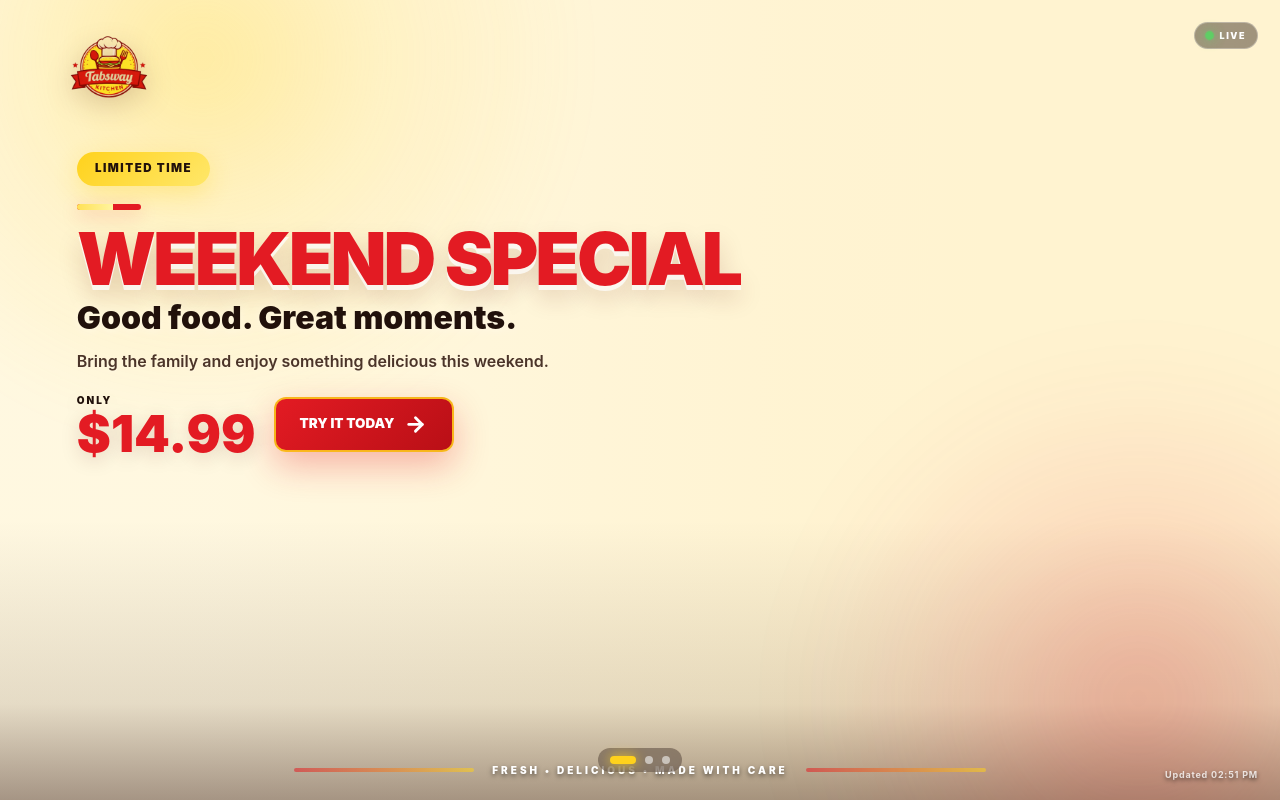
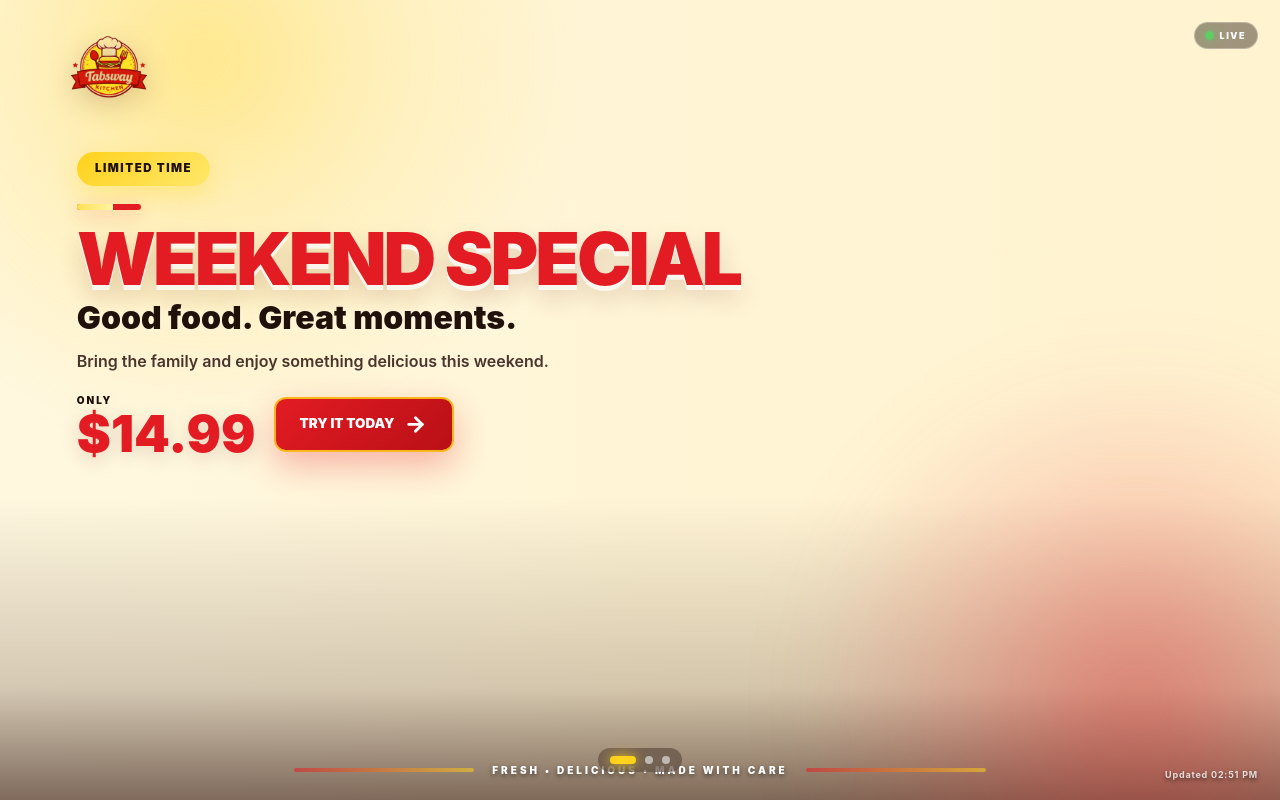
Before and after one commit to tabswayrecipe/tabsway-tv, a React (Vite) app: page / in a window 1280 px wide. Built offline with nearby package versions, Linux system fonts and the light colour scheme.

Commit message:
new tv update2

```diff
--- a/src/styles.css
+++ b/src/styles.css
@@ -37,6 +37,7 @@ html {
 
 body {
   min-width: 320px;
+
   font-family:
     Inter,
     "Segoe UI",
@@ -86,24 +87,45 @@ body {
 
   isolation: isolate;
 
-  background-color: #fff3d0;
-
-  /*
-    IMPORTANT:
-    If React supplies:
-      style={{ backgroundImage: `url(...)` }}
-
-    this will work.
-
-    You can also set:
-      --promo-image: url("/images/promo.jpg");
-  */
-
-  background-image: var(--promo-image, none);
-
-  background-size: cover;
-  background-position: center center;
-  background-repeat: no-repeat;
+  background: #fff3d0;
+}
+
+
+/* =====================================================
+   PROMO IMAGE
+
+   IMPORTANT:
+   Use an actual <img class="promotion-image">
+   inside .promotion.
+
+   This guarantees the image is rendered even when
+   the image comes from src/images.
+===================================================== */
+
+.promotion-image {
+  position: absolute;
+
+  inset: 0;
+
+  z-index: 0;
+
+  display: block;
+
+  width: 100%;
+  height: 100%;
+
+  object-fit: cover;
+  object-position: center center;
+
+  max-width: none;
+
+  opacity: 1;
+
+  visibility: visible;
+
+  pointer-events: none;
+
+  user-select: none;
 
   animation:
     backgroundZoom
@@ -114,116 +136,14 @@ body {
 
 
 /* =====================================================
-   PROMOTION IMAGE
-===================================================== */
-
-/*
-   This supports a real image such as:
-
-   <div className="promotion">
-      <img className="promotion-image" src="..." />
-      ...
-   </div>
-*/
-
-.promotion-image {
-  position: absolute;
-
-  inset: 0;
-
-  z-index: 0;
-
-  display: block;
-
-  width: 100%;
-  height: 100%;
-
-  min-width: 100%;
-  min-height: 100%;
-
-  object-fit: cover;
-  object-position: center center;
-
-  opacity: 1;
-
-  visibility: visible;
-
-  pointer-events: none;
-
-  user-select: none;
-
-  animation:
-    imageZoom
-    18s
-    ease-out
-    forwards;
-}
-
-
-/*
-   Also support a plain <img> directly inside
-   .promotion if it does not have a class.
-*/
-
-.promotion > img:first-child {
-  position: absolute;
-
-  inset: 0;
-
-  z-index: 0;
-
-  display: block;
-
-  width: 100%;
-  height: 100%;
-
-  object-fit: cover;
-  object-position: center center;
-
-  opacity: 1;
-
-  visibility: visible;
-
-  pointer-events: none;
-
-  user-select: none;
-
-  animation:
-    imageZoom
-    18s
-    ease-out
-    forwards;
-}
-
-
-/* =====================================================
-   IMAGE POSITIONING
-===================================================== */
-
-/*
-   Desktop:
-   Keep the important part of the promotional photo
-   visible on the right side.
-*/
-
-@media (min-width: 1101px) {
-  .promotion-image,
-  .promotion > img:first-child {
-    object-position: center center;
-  }
-}
-
-
-/*
-   Wide TV:
-   Favor the right side of the photograph.
-*/
-
-@media (min-width: 1600px) {
-  .promotion-image,
-  .promotion > img:first-child {
-    object-position: 65% center;
-  }
+   IMAGE FALLBACK
+
+   If image is inside a nested element, this helps
+   prevent inherited sizing problems.
+===================================================== */
+
+.promotion img {
+  max-width: none;
 }
 
 
@@ -236,32 +156,23 @@ body {
 
   inset: 0;
 
-  z-index: 2;
+  z-index: 1;
 
   pointer-events: none;
-
-  /*
-    IMPORTANT:
-    Much lighter than your original overlay.
-
-    The right side stays visible.
-  */
 
   background:
     linear-gradient(
       90deg,
 
-      rgba(255, 248, 225, 0.97) 0%,
-
-      rgba(255, 248, 225, 0.92) 17%,
-
-      rgba(255, 248, 225, 0.72) 32%,
-
-      rgba(255, 248, 225, 0.42) 46%,
-
-      rgba(255, 248, 225, 0.12) 62%,
-
-      rgba(255, 255, 255, 0) 78%,
+      rgba(255, 248, 225, 0.88) 0%,
+
+      rgba(255, 248, 225, 0.76) 18%,
+
+      rgba(255, 248, 225, 0.56) 35%,
+
+      rgba(255, 248, 225, 0.28) 50%,
+
+      rgba(255, 255, 255, 0.08) 68%,
 
       rgba(255, 255, 255, 0) 100%
     );
@@ -277,22 +188,25 @@ body {
 
   inset: 0;
 
-  z-index: 3;
+  z-index: 2;
 
   pointer-events: none;
 
   background:
     linear-gradient(
       0deg,
-      rgba(42, 12, 5, 0.42) 0%,
-      rgba(42, 12, 5, 0.12) 12%,
-      rgba(42, 12, 5, 0) 35%
-    );
-}
-
-
-/* =====================================================
-   YELLOW LIGHT
+
+      rgba(42, 12, 5, 0.60) 0%,
+
+      rgba(42, 12, 5, 0.20) 14%,
+
+      transparent 38%
+    );
+}
+
+
+/* =====================================================
+   TOP YELLOW LIGHT
 ===================================================== */
 
 .promotion::before {
@@ -306,7 +220,7 @@ body {
   top: -330px;
   left: -250px;
 
-  z-index: 4;
+  z-index: 3;
 
   pointer-events: none;
 
@@ -315,8 +229,8 @@ body {
   background:
     radial-gradient(
       circle,
-      rgba(255, 210, 28, 0.32) 0%,
-      rgba(255, 210, 28, 0.12) 35%,
+      rgba(255, 210, 28, 0.42) 0%,
+      rgba(255, 210, 28, 0.16) 35%,
       rgba(255, 210, 28, 0) 72%
     );
 
@@ -346,7 +260,7 @@ body {
   right: -260px;
   bottom: -280px;
 
-  z-index: 4;
+  z-index: 3;
 
   pointer-events: none;
 
@@ -355,8 +269,8 @@ body {
   background:
     radial-gradient(
       circle,
-      rgba(227, 27, 35, 0.25) 0%,
-      rgba(227, 27, 35, 0.08) 42%,
+      rgba(227, 27, 35, 0.42) 0%,
+      rgba(227, 27, 35, 0.14) 42%,
       rgba(227, 27, 35, 0) 72%
     );
 
@@ -381,6 +295,7 @@ body {
   z-index: 50;
 
   top: 3vh;
+
   left: 5vw;
   right: 5vw;
 
@@ -405,13 +320,19 @@ body {
 .header-logo {
   display: block;
 
-  width: clamp(160px, 13vw, 275px);
+  width:
+    clamp(
+      160px,
+      13vw,
+      275px
+    );
 
   height: auto;
 
   max-height: 90px;
 
   object-fit: contain;
+
   object-position: left center;
 
   flex: 0 0 auto;
@@ -419,14 +340,17 @@ body {
   background: transparent !important;
 
   border: none !important;
+
   outline: none !important;
 
   padding: 0 !important;
+
   margin: 0;
 
   filter:
     drop-shadow(
-      0 7px 14px rgba(80, 30, 0, 0.24)
+      0 7px 14px
+      rgba(80, 30, 0, 0.24)
     );
 
   animation:
@@ -473,13 +397,22 @@ body {
   color: var(--white);
 
   border:
-    2px solid rgba(255, 210, 28, 0.95);
+    2px solid
+    rgba(255, 210, 28, 0.95);
 
   box-shadow:
-    0 12px 30px rgba(227, 27, 35, 0.32),
-    0 0 0 4px rgba(255, 255, 255, 0.20);
-
-  font-size: clamp(10px, 0.85vw, 14px);
+    0 12px 30px
+    rgba(227, 27, 35, 0.32),
+
+    0 0 0 4px
+    rgba(255, 255, 255, 0.20);
+
+  font-size:
+    clamp(
+      10px,
+      0.85vw,
+      14px
+    );
 
   font-weight: 950;
 
@@ -503,27 +436,25 @@ body {
 }
 
 
-/* =====================================================
-   SPECIAL OFFER DOT
-===================================================== */
-
 .header-promo-dot {
   display: block;
 
   width: 10px;
   height: 10px;
-
   min-width: 10px;
 
-  margin-right: 7px;
+  margin-right: 8px;
 
   border-radius: 50%;
 
   background: var(--yellow);
 
   box-shadow:
-    0 0 0 3px rgba(255, 210, 28, 0.18),
-    0 0 18px rgba(255, 210, 28, 0.90);
+    0 0 0 3px
+    rgba(255, 210, 28, 0.18),
+
+    0 0 18px
+    rgba(255, 210, 28, 0.90);
 
   animation:
     pulse
@@ -533,10 +464,6 @@ body {
 }
 
 
-/* =====================================================
-   SPECIAL OFFER LABEL
-===================================================== */
-
 .header-promo-label {
   display: block;
 
@@ -561,6 +488,7 @@ body {
   z-index: 20;
 
   left: 6vw;
+
   top: 19vh;
 
   width: min(52vw, 900px);
@@ -608,7 +536,12 @@ body {
 
   color: var(--dark);
 
-  font-size: clamp(10px, 0.9vw, 15px);
+  font-size:
+    clamp(
+      10px,
+      0.9vw,
+      15px
+    );
 
   font-weight: 950;
 
@@ -625,7 +558,8 @@ body {
   overflow-wrap: anywhere;
 
   box-shadow:
-    0 8px 25px rgba(255, 210, 28, 0.32);
+    0 8px 25px
+    rgba(255, 210, 28, 0.32);
 
   animation:
     badgeEntrance
@@ -642,7 +576,12 @@ body {
 .accent {
   position: relative;
 
-  width: clamp(55px, 5vw, 90px);
+  width:
+    clamp(
+      55px,
+      5vw,
+      90px
+    );
 
   height: 6px;
 
@@ -653,7 +592,8 @@ body {
   background: var(--red);
 
   box-shadow:
-    0 5px 18px rgba(227, 27, 35, 0.25);
+    0 5px 18px
+    rgba(227, 27, 35, 0.25);
 
   overflow: hidden;
 }
@@ -714,8 +654,11 @@ body {
   overflow-wrap: anywhere;
 
   text-shadow:
-    0 5px 0 rgba(255, 255, 255, 0.72),
-    0 12px 25px rgba(100, 30, 0, 0.18);
+    0 5px 0
+    rgba(255, 255, 255, 0.72),
+
+    0 12px 25px
+    rgba(100, 30, 0, 0.18);
 
   animation:
     titleEntrance
@@ -750,7 +693,8 @@ body {
   overflow-wrap: anywhere;
 
   text-shadow:
-    0 2px 8px rgba(255, 255, 255, 0.35);
+    0 2px 8px
+    rgba(255, 255, 255, 0.35);
 
   animation:
     subtitleEntrance
@@ -781,14 +725,16 @@ body {
 
   font-weight: 600;
 
-  color: rgba(45, 20, 10, 0.86);
+  color:
+    rgba(45, 20, 10, 0.86);
 
   white-space: normal;
 
   overflow-wrap: anywhere;
 
   text-shadow:
-    0 1px 3px rgba(255, 255, 255, 0.30);
+    0 1px 3px
+    rgba(255, 255, 255, 0.30);
 
   animation:
     descriptionEntrance
@@ -799,7 +745,7 @@ body {
 
 
 /* =====================================================
-   OFFER ROW
+   OFFER
 ===================================================== */
 
 .offer {
@@ -853,7 +799,8 @@ body {
   line-height: 0.9;
 
   text-shadow:
-    0 5px 20px rgba(80, 20, 0, 0.15);
+    0 5px 20px
+    rgba(80, 20, 0, 0.15);
 }
 
 
@@ -911,7 +858,6 @@ body {
   gap: 10px;
 
   min-width: 180px;
-
   min-height: 52px;
 
   max-width: 330px;
@@ -919,7 +865,8 @@ body {
   padding: 14px 22px;
 
   border:
-    2px solid rgba(255, 210, 28, 0.85);
+    2px solid
+    rgba(255, 210, 28, 0.85);
 
   border-radius: 12px;
 
@@ -1006,15 +953,12 @@ body {
   text-align: center;
 
   text-shadow:
-    0 2px 5px rgba(0, 0, 0, 0.55);
+    0 2px 5px
+    rgba(0, 0, 0, 0.55);
 
   pointer-events: none;
 }
 
-
-/* =====================================================
-   FOOTER LINES
-===================================================== */
 
 .footer-line {
   width: 180px;
@@ -1060,7 +1004,7 @@ body {
     linear-gradient(
       115deg,
       transparent 40%,
-      rgba(255, 255, 255, 0.18) 50%,
+      rgba(255, 255, 255, 0.24) 50%,
       transparent 60%
     );
 
@@ -1076,7 +1020,7 @@ body {
 
 
 /* =====================================================
-   PROGRESS DOTS
+   PROGRESS
 ===================================================== */
 
 .progress {
@@ -1085,6 +1029,7 @@ body {
   z-index: 100;
 
   left: 50%;
+
   bottom: 28px;
 
   transform: translateX(-50%);
@@ -1104,6 +1049,7 @@ body {
     rgba(33, 17, 11, 0.35);
 
   backdrop-filter: blur(10px);
+
   -webkit-backdrop-filter: blur(10px);
 }
 
@@ -1123,8 +1069,7 @@ body {
 
   cursor: pointer;
 
-  transition:
-    all 0.3s ease;
+  transition: all 0.3s ease;
 }
 
 
@@ -1136,7 +1081,8 @@ body {
   background: var(--yellow);
 
   box-shadow:
-    0 0 12px rgba(255, 210, 28, 0.85);
+    0 0 12px
+    rgba(255, 210, 28, 0.85);
 }
 
 
@@ -1161,7 +1107,8 @@ body {
   padding: 7px 11px;
 
   border:
-    1px solid rgba(255, 255, 255, 0.30);
+    1px solid
+    rgba(255, 255, 255, 0.30);
 
   border-radius: 999px;
 
@@ -1177,6 +1124,7 @@ body {
   letter-spacing: 1.5px;
 
   backdrop-filter: blur(10px);
+
   -webkit-backdrop-filter: blur(10px);
 }
 
@@ -1190,7 +1138,8 @@ body {
   background: #45e65b;
 
   box-shadow:
-    0 0 10px rgba(69, 230, 91, 0.9);
+    0 0 10px
+    rgba(69, 230, 91, 0.9);
 
   animation:
     pulse
@@ -1222,7 +1171,8 @@ body {
   letter-spacing: 0.8px;
 
   text-shadow:
-    0 2px 4px rgba(0, 0, 0, 0.6);
+    0 2px 4px
+    rgba(0, 0, 0, 0.6);
 }
 
 
@@ -1261,7 +1211,11 @@ body {
 
 .error-logo,
 .idle-logo-image {
-  width: min(260px, 50vw);
+  width:
+    min(
+      260px,
+      50vw
+    );
 
   max-height: 120px;
 
@@ -1273,7 +1227,8 @@ body {
 
   filter:
     drop-shadow(
-      0 8px 20px rgba(80, 30, 0, 0.16)
+      0 8px 20px
+      rgba(80, 30, 0, 0.16)
     );
 }
 
@@ -1344,17 +1299,6 @@ body {
 ===================================================== */
 
 @keyframes backgroundZoom {
-  from {
-    background-size: 100% auto;
-  }
-
-  to {
-    background-size: 108% auto;
-  }
-}
-
-
-@keyframes imageZoom {
   from {
     transform: scale(1);
   }
@@ -1385,6 +1329,7 @@ body {
 @keyframes pillEntrance {
   from {
     opacity: 0;
+
     transform:
       translateX(35px)
       scale(0.94);
@@ -1392,6 +1337,7 @@ body {
 
   to {
     opacity: 1;
+
     transform:
       translateX(0)
       scale(1);
@@ -1402,12 +1348,14 @@ body {
 @keyframes contentEntrance {
   from {
     opacity: 0;
+
     transform:
       translateY(55px);
   }
 
   to {
     opacity: 1;
+
     transform:
       translateY(0);
   }
@@ -1417,6 +1365,7 @@ body {
 @keyframes badgeEntrance {
   from {
     opacity: 0;
+
     transform:
       translateY(-20px)
       scale(0.90);
@@ -1424,6 +1373,7 @@ body {
 
   to {
     opacity: 1;
+
     transform:
       translateY(0)
       scale(1);
@@ -1434,6 +1384,7 @@ body {
 @keyframes titleEntrance {
   from {
     opacity: 0;
+
     transform:
       translateY(40px)
       scale(0.96);
@@ -1441,6 +1392,7 @@ body {
 
   to {
     opacity: 1;
+
     transform:
       translateY(0)
       scale(1);
@@ -1451,12 +1403,14 @@ body {
 @keyframes subtitleEntrance {
   from {
     opacity: 0;
+
     transform:
       translateX(-30px);
   }
 
   to {
     opacity: 1;
+
     transform:
       translateX(0);
   }
@@ -1466,12 +1420,14 @@ body {
 @keyframes descriptionEntrance {
   from {
     opacity: 0;
+
     transform:
       translateY(20px);
   }
 
   to {
     opacity: 1;
+
     transform:
       translateY(0);
   }
@@ -1481,12 +1437,14 @@ body {
 @keyframes offerEntrance {
   from {
     opacity: 0;
+
     transform:
       translateY(25px);
   }
 
   to {
     opacity: 1;
+
     transform:
       translateY(0);
   }
@@ -1600,24 +1558,32 @@ body {
     right: 5vw;
   }
 
+
   .header-logo {
     width: 260px;
     max-height: 90px;
   }
 
+
   .header-promo {
     min-height: 52px;
+
     padding: 13px 23px;
+
     font-size: 14px;
   }
+
 
   .promotion-content {
     left: 6vw;
+
     top: 18vh;
 
     width: min(52vw, 950px);
+
     max-width: 950px;
   }
+
 
   .promotion-content h1 {
     font-size:
@@ -1628,6 +1594,7 @@ body {
       );
   }
 
+
   .promotion-content h2 {
     font-size:
       clamp(
@@ -1637,6 +1604,7 @@ body {
       );
   }
 
+
   .promotion-content p {
     max-width: 720px;
 
@@ -1648,11 +1616,13 @@ body {
       );
   }
 
+
   .offer {
     gap: 22px;
     margin-top: 25px;
   }
 
+
   .cta {
     min-height: 56px;
     padding: 15px 26px;
@@ -1668,15 +1638,18 @@ body {
 
   .tv-header {
     top: 3vh;
+
     left: 5vw;
     right: 5vw;
   }
+
 
   .header-logo {
     width: 180px;
     max-height: 75px;
   }
 
+
   .header-promo {
     min-height: 44px;
 
@@ -1687,13 +1660,17 @@ body {
     font-size: 11px;
   }
 
+
   .promotion-content {
     left: 5vw;
+
     top: 19vh;
 
     width: 60vw;
+
     max-width: 700px;
   }
+
 
   .promotion-content h1 {
     font-size:
@@ -1706,6 +1683,7 @@ body {
     letter-spacing: -2px;
   }
 
+
   .promotion-content h2 {
     font-size:
       clamp(
@@ -1715,6 +1693,7 @@ body {
       );
   }
 
+
   .promotion-content p {
     font-size:
       clamp(
@@ -1723,16 +1702,11 @@ body {
         19px
       );
   }
-
-  .promotion-image,
-  .promotion > img:first-child {
-    object-position: 60% center;
-  }
-}
-
-
-/* =====================================================
-   MOBILE / PORTRAIT
+}
+
+
+/* =====================================================
+   MOBILE
 ===================================================== */
 
 @media (max-width: 700px) {
@@ -1745,43 +1719,39 @@ body {
 
     min-height: 65px;
   }
+
 
   .header-logo {
     width: 150px;
     max-height: 65px;
   }
 
+
   .header-promo {
     display: none;
   }
 
-  /*
-     Keep image visible on mobile.
-  */
-
-  .promotion-image,
-  .promotion > img:first-child {
-    object-position: 65% center;
-  }
-
-  /*
-     Darker image protection on mobile
-     while preserving the photograph.
-  */
+
+  .promotion-image {
+    object-position: center center;
+  }
+
 
   .photo-overlay {
     background:
       linear-gradient(
-        90deg,
-        rgba(255, 248, 225, 0.96) 0%,
-        rgba(255, 248, 225, 0.88) 38%,
-        rgba(255, 248, 225, 0.48) 68%,
-        rgba(255, 248, 225, 0.08) 100%
+        180deg,
+        rgba(255, 248, 225, 0.88) 0%,
+        rgba(255, 248, 225, 0.65) 30%,
+        rgba(255, 248, 225, 0.25) 65%,
+        rgba(42, 12, 5, 0.20) 100%
       );
   }
+
 
   .promotion-content {
     left: 6vw;
+
     top: 18vh;
 
     width: 88vw;
@@ -1790,6 +1760,7 @@ body {
 
     max-height: 68vh;
   }
+
 
   .promotion-content h1 {
     font-size:
@@ -1802,6 +1773,7 @@ body {
     letter-spacing: -2px;
   }
 
+
   .promotion-content h2 {
     font-size:
       clamp(
@@ -1811,6 +1783,7 @@ body {
       );
   }
 
+
   .promotion-content p {
     font-size: 15px;
 
@@ -1818,11 +1791,13 @@ body {
 
     line-height: 1.35;
   }
+
 
   .offer {
     gap: 12px;
     margin-top: 16px;
   }
+
 
   .price strong {
     font-size:
@@ -1833,6 +1808,7 @@ body {
       );
   }
 
+
   .cta {
     min-width: 150px;
 
@@ -1843,15 +1819,18 @@ body {
     font-size: 13px;
   }
 
+
   .tv-footer {
     display: none;
   }
+
 
   .connection-status {
     top: 12px;
     right: 12px;
   }
 
+
   .updated-status {
     display: none;
   }
@@ -1869,14 +1848,17 @@ body {
     min-height: 65px;
   }
 
+
   .header-logo {
     max-height: 65px;
   }
+
 
   .promotion-content {
     top: 15.5vh;
     max-height: 72vh;
   }
+
 
   .promotion-content h1 {
     font-size:
@@ -1889,6 +1871,7 @@ body {
     margin: 10px 0 6px;
   }
 
+
   .promotion-content h2 {
     font-size:
       clamp(
@@ -1898,6 +1881,7 @@ body {
       );
   }
 
+
   .promotion-content p {
     margin-top: 10px;
 
@@ -1906,16 +1890,19 @@ body {
     line-height: 1.3;
   }
 
+
   .offer {
     margin-top: 14px;
   }
 
+
   .cta {
     min-height: 45px;
 
     padding: 11px 17px;
   }
 
+
   .tv-footer {
     bottom: 2vh;
   }
@@ -1930,11 +1917,14 @@ body {
 
   .promotion-content {
     left: 6vw;
+
     top: 15vh;
 
     width: 52vw;
+
     max-width: 900px;
   }
+
 
   .promotion-content h1 {
     font-size:
@@ -1945,6 +1935,7 @@ body {
       );
   }
 
+
   .promotion-content h2 {
     font-size:
       clamp(
@@ -1954,6 +1945,7 @@ body {
       );
   }
 
+
   .promotion-content p {
     max-width: 650px;
 
@@ -1972,6 +1964,7 @@ body {
     width: 125px;
   }
 
+
   .promotion-content {
     left: 5vw;
 
@@ -1979,6 +1972,7 @@ body {
 
     top: 17vh;
   }
+
 
   .promotion-content h1 {
     font-size:
@@ -1989,27 +1983,27 @@ body {
       );
   }
 
+
   .promotion-content h2 {
     font-size: 20px;
   }
 
+
   .promotion-content p {
     font-size: 14px;
   }
 
+
   .offer {
     align-items: flex-start;
+
     flex-direction: column;
   }
+
 
   .cta {
     width: auto;
   }
-
-  .promotion-image,
-  .promotion > img:first-child {
-    object-position: 68% center;
-  }
 }
 
 
@@ -2020,9 +2014,12 @@ body {
 @media (prefers-reduced-motion: reduce) {
 
   *,
+
   *::before,
+
   *::after {
     animation: none !important;
+
     transition: none !important;
   }
 }
```
